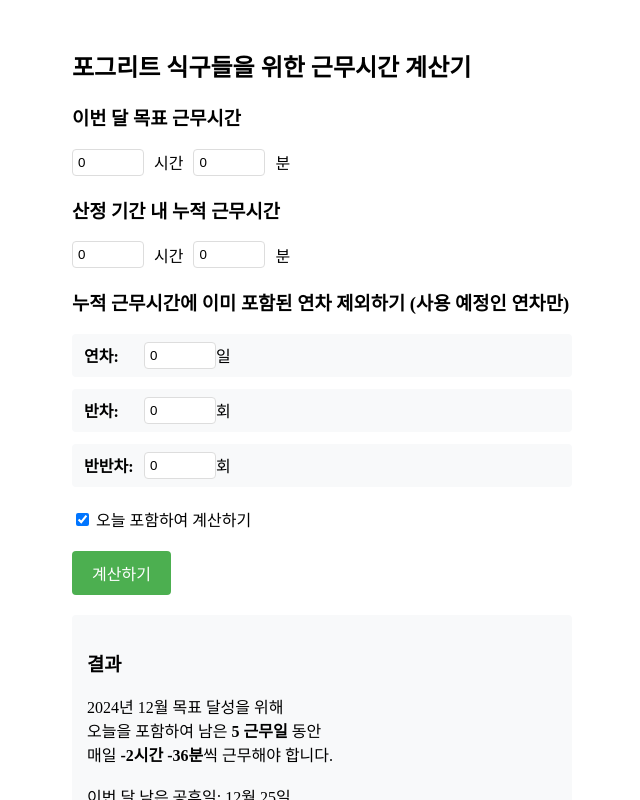
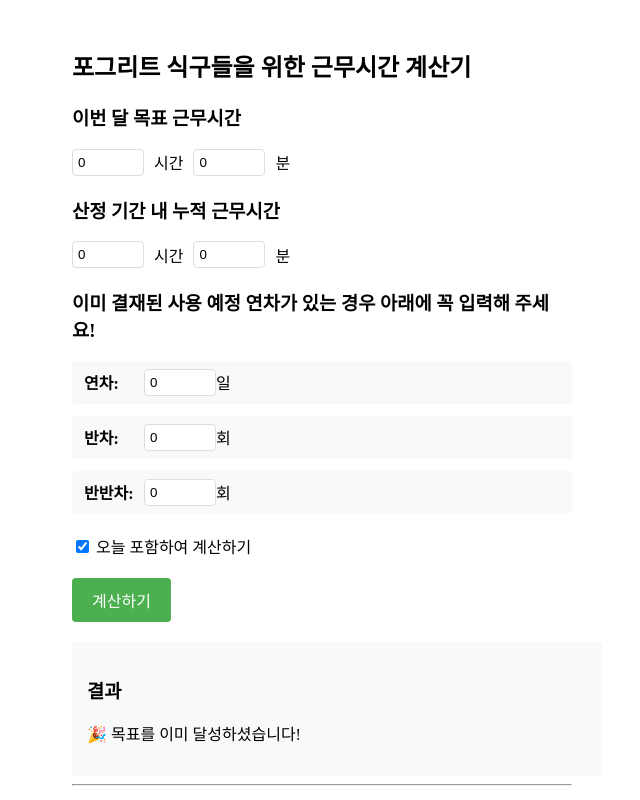
Before and after one commit to ando-zone/remaining-working-time, a Vue app: page / in a window 1280 px wide. Both pictures are taken after a click on the button "계산하기". Shown: the top 800 px of the page, without its empty margins (318-958 px from the left). Built offline with nearby package versions, Linux system fonts and the light colour scheme.

Commit message:
feat: update 20250124

```diff
--- a/src/components/WorkingHourCalculator.vue
+++ b/src/components/WorkingHourCalculator.vue
@@ -19,7 +19,7 @@
     </div>
 
     <div class="input-group">
-      <h3>누적 근무시간에 이미 포함된 연차 제외하기 (사용 예정인 연차만)</h3>
+      <h3>이미 결재된 사용 예정 연차가 있는 경우 아래에 꼭 입력해 주세요!</h3>
       <div class="leave-input">
         <div>
           <label>연차:</label>
@@ -46,10 +46,12 @@
 
     <button @click="calculateRequiredTime" class="calculate-btn">계산하기</button>
 
-    <div v-if="result" class="result">
-      <h3>결과</h3>
-      <p v-html="result"></p>
-    </div>
+    <Transition name="flash">
+      <div v-if="result" :key="animationKey" class="result">
+        <h3>결과</h3>
+        <p v-html="result"></p>
+      </div>
+    </Transition>
 
     <!-- 구분선 추가 -->
     <hr class="my-8 border-gray-200">
@@ -61,6 +63,7 @@
         <li>2024.12.26 - 초기 버전 출시</li>
         <li>2024.12.27 - '연차 제외하기' 기능 오류 수정 + 오늘 날짜를 UTC가 아닌 KST 기준으로 수정</li>
         <li>2025.01.08 - 임시 공휴일 지정으로 인한, 공휴일 목록 수정</li>
+        <li>2025.01.24 - 안내 문구 변경/ 연차,반차,반반차 계산 방식 변경/ 근무 목표 달성 조건 보완/ 결과창 깜빡임 애니메이션 추가</li>
       </ul>
 
       <!-- 경고 문구 추가 -->
@@ -154,6 +157,8 @@ export default {
     },
 
     calculateRequiredTime() {
+      this.animationKey += 1  // 계산할 때마다 key 값을 증가시킴
+
       // 목표 시간을 분으로 변환
       const targetMinutesTotal = (this.targetHours * 60) + Number(this.targetMinutes)
 
@@ -161,7 +166,8 @@ export default {
       const workedMinutesTotal = (this.workedHours * 60) + Number(this.workedMinutes)
 
       // 휴가 시간 계산 (8시간 근무 기준)
-      const leaveMinutes = (this.fullDayLeave * 480) + (this.halfDayLeave * 240) + (this.quarterDayLeave * 120)
+      const leaveMinutes = (this.halfDayLeave * 240) + (this.quarterDayLeave * 120)
+      const leaveDays = (this.fullDayLeave * 1)
 
       // 현재 날짜 설정 (한국 시간)
       const today = new Date(new Date().toLocaleString('en-US', { timeZone: 'Asia/Seoul' }))
@@ -176,7 +182,7 @@ export default {
       const lastDay = new Date(today.getFullYear(), today.getMonth() + 1, 0)
 
       // 남은 영업일 계산
-      let remainingWorkdays = 0
+      let remainingWorkdays = 0 - leaveDays
       let isCounted = false
       let remainingMinutes = targetMinutesTotal - workedMinutesTotal + leaveMinutes
 
@@ -207,8 +213,12 @@ export default {
       console.log(remainingWorkdays)
       console.log(remainingMinutes)
 
-      if (remainingWorkdays === 0) {
-        this.result = '이번 달 남은 근무일이 없습니다.'
+      if (remainingWorkdays <= 0 || remainingMinutes <= 0) {
+        const message = '🎉 목표를 이미 달성하셨습니다!'
+        this.result = ''  // 결과를 잠시 비웠다가
+        setTimeout(() => {  // 다음 틱에 다시 설정
+          this.result = message
+        }, 0)
         return
       }
 
@@ -244,7 +254,12 @@ export default {
 
       const includeTodayText = this.includeToday ? '오늘을 포함하여' : ''
 
-      this.result = `${today.getFullYear()}년 ${today.getMonth() + 1}월 목표 달성을 위해 \n${includeTodayText} 남은 <strong>${actualWorkdays} 근무일</strong> 동안\n매일 <strong>${hoursPerDay}시간 ${minutesRemainder}분</strong>씩 근무해야 합니다.${holidayText}`
+      const resultMessage = `${today.getFullYear()}년 ${today.getMonth() + 1}월 목표 달성을 위해 \n${includeTodayText} 남은 <strong>${actualWorkdays} 근무일</strong> 동안\n매일 <strong>${hoursPerDay}시간 ${minutesRemainder}분</strong>씩 근무해야 합니다.${holidayText}`
+
+      this.result = ''  // 결과를 잠시 비웠다가
+      setTimeout(() => {  // 다음 틱에 다시 설정
+        this.result = resultMessage
+      }, 0)
     }
   }
 }
@@ -307,11 +322,42 @@ input[type="number"] {
   background-color: #45a049;
 }
 
+.flash-enter-active {
+  animation: flash 1s;
+  position: relative;  /* 위치 고정 */
+}
+
+.flash-enter-from,
+.flash-leave-to {
+  position: absolute;  /* 이전 요소를 문서 흐름에서 제거 */
+  opacity: 0;
+  width: 100%;
+  pointer-events: none;
+}
+
+.flash-leave-active {
+  display: none;  /* 떠나는 요소 완전히 숨김 */
+}
+
+@keyframes flash {
+  0% {
+    opacity: 0.5;
+    background-color: #e9ecef;
+  }
+  100% {
+    opacity: 1;
+    background-color: #f8f9fa;
+  }
+}
+
 .result {
   margin-top: 20px;
   padding: 15px;
   background-color: #f8f9fa;
   border-radius: 4px;
   white-space: pre-line;
+  position: relative;  /* 위치 고정 */
+  width: 100%;  /* 너비 설정 */
+  overflow: hidden;  /* 넘치는 내용 숨김 */
 }
 </style>
```
